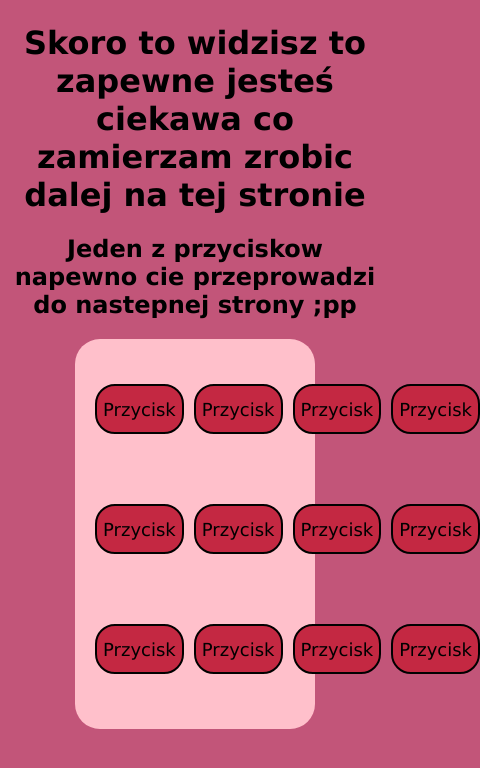
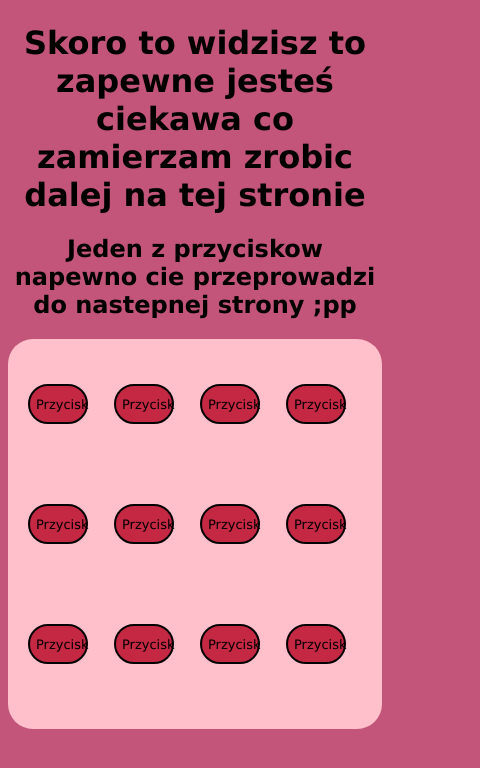
Before and after one commit to tesex6969/prezent, a plain HTML site: page tak.html in a window 390 px wide. Shown: the whole page, 480 px wide, since content can reach past the window. Drawn offline with Linux system fonts and the light colour scheme.

Commit message:
Update style2.css

```diff
--- a/style2.css
+++ b/style2.css
@@ -40,7 +40,9 @@ button {
     height: 350px;
 }
 @media (max-width: 768px) {
-    #buttons {
-        max-width: 200px;
-    }
+button {
+    font-size: small;
+    height: 40px;
+    max-width: 60px;
 }
+}
```
